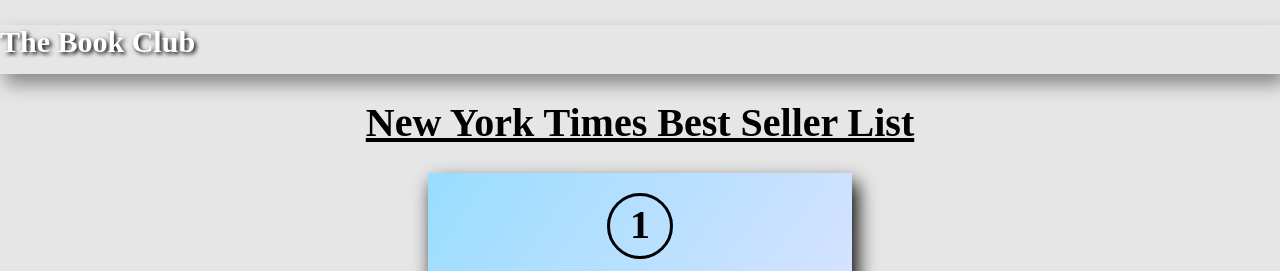
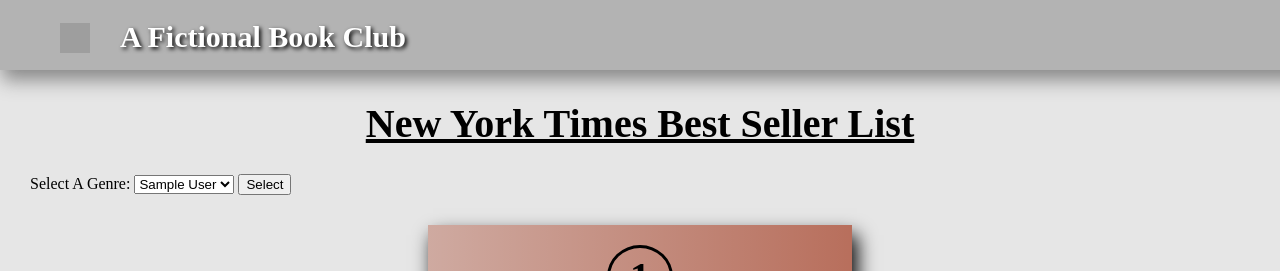
Before and after one commit to jnottin/bookClub, a Django app: page / in a window 1280 px wide. Shown: the top 271 px of the page. Run offline with Django 3.2, Linux system fonts and the light colour scheme; tables that the repository leaves empty hold one stand-in row (values such as "Sample post"); a database or web service that is not in the repository returns one stand-in record (values such as "Sample title"); data that the repository does not hold is empty; grey boxes are pictures that could not be loaded.

Commit message:
finished adding the post route for selecting a genre, just a few other problems

```diff
--- a/bookClub_project/static/css/base.css
+++ b/bookClub_project/static/css/base.css
@@ -1,18 +1,53 @@
 body {
     background-color: rgb(230, 230, 230);
+    /* background-image: linear-gradient(to right, rgba(153, 221, 255, .1), rgba(153, 221, 255, 1)); */
     margin: 0 0;
+    /* font-family: 'Noto Serif TC', serif; */
 }
 
+.navbar {
+    margin-top: 0;
+    overflow: hidden;
+    box-shadow: 2px 10px 18px #888888;
+    background-color:  rgb(179, 179, 179);
+    list-style: none;
+    margin-bottom: 40px;
+    position: fixed;
+    top: 0;
+    width: 100%;
+    height: 70px;
+    z-index: 1;
+}
+
+.nav-item {
+    float: left;
+    text-align: center;
+    text-decoration: none;
+    padding: 20px 10px;
+}
+
+.logo {
+    padding-top: 3px;
+    height: 30px;
+    width: 30px;
+}
 .app-title {
-    box-shadow: 5px 10px 18px #888888;
     font-size: 30px;
-    width: 100%;
-    float: left;
-    padding-bottom: 15px;
     color: white;
     text-shadow: 2px 2px 4px #000000;
+    margin: 0;
+    padding: 0;
+    /* font-family: 'Cinzel', serif; */
+
 }
 
 .app-title-link {
     text-decoration: none;
+    padding: 0;
 }
+
+.select-genre {
+    font-size: 20px;
+    margin-top: 7px;
+    margin-left: 40px;
+}
--- a/bookClub_project/static/css/book_list.css
+++ b/bookClub_project/static/css/book_list.css
@@ -1,10 +1,17 @@
-
 .book-list-title {
+  margin-top: 100px;
     font-size: 40px;
     text-align: center;
-    margin-top: 0;
+    z-index: 2;
 }
 
+.book-title {
+  font-size: 20px;
+}
+
+.book-nontitle {
+  font-size: 15px;
+}
 
 .book_content_all {
     margin: 0 auto;
@@ -13,12 +20,17 @@
     box-shadow: 5px 10px 18px black;
     padding: 20px;
     margin-bottom: 50px;
-    background-image: linear-gradient(to right, rgb(153, 221, 255), rgb(255, 230, 255));
-    background-image: linear-gradient(to bottom right, rgb(153, 221, 255), rgb(255, 230, 255));
+    /* dark red */
+    background-image: linear-gradient(to right, rgba(153, 31, 0, .3), rgba(153, 31, 0, .6));
+    /* Grey */
+    /* background-image: linear-gradient(to right, rgba(102, 102, 102, .2), rgba(102, 102, 102, 1)); */
+    /* Blue to pink */
+    /* background-image: linear-gradient(to right, rgb(153, 221, 255, ), rgb(255, 230, 255)); */
+    /* blue content */
+    /* background-image: linear-gradient(to right, rgba(153, 221, 255, .2), rgba(153, 221, 255, 1)); */
 }
 
 .book-text-content {
-    font-size: 20px;
     text-align: left;
     padding: 0 20px;
     transition: all .2s ease-in-out;
@@ -32,6 +44,7 @@
     width: 50px;
     border: 3px solid black;
     padding: 5px;
+    padding-bottom: 2px;
     font-size: 40px;
     margin-bottom: 4%;
 }
@@ -41,24 +54,25 @@
 .book {
     transform-style: preserve-3d;
     height: 300px;
-    cursor: pointer;
     backface-visibility: visible;
-    text-align: center;
-    margin: 0 auto;
+    display: flex;
+    justify-content: center;
+    align-items: center;
   }
 
-  .front {
-    display: inline-block;
-  }
 
   .front, .back, .page1, .page2, .page3, .page4, .page5, .page6 {
     transform-style: preserve-3d;
     position: absolute;
     width: 200px;
     height: 100%;
-    top: 0; left: 0;
+    top: 0;
     transform-origin: left center;
     transition: transform .5s ease-in-out, box-shadow .35s ease-in-out;
+  }
+
+  .front {
+    background: white;
   }
 
   .back {
@@ -137,3 +151,16 @@
   .book:hover .back {
     transform: rotateY(-5deg) scale(1.1);
   }
+
+  .description-text {
+    font-size: 18px;
+    /* margin: 2px; */
+  }
+
+  .select-label {
+    margin-left: 30px;
+    margin-bottom: 30px;
+  }
+
+  /* SELECT CUSTOM */
+  /*the container must be positioned relative:*/
--- a/bookClub_project/templates/base.html
+++ b/bookClub_project/templates/base.html
@@ -8,18 +8,24 @@
     <meta name="viewport" content="width=device-width, initial-scale=1.0">
     <meta http-equiv="X-UA-Compatible" content="ie=edge">
     <link rel="stylesheet" href="{% static 'css/base.css' %}">
-    <title> The Book Club </title>
+    <link href="https://fonts.googleapis.com/css?family=Noto+Serif+TC" rel="stylesheet">
+    <link rel="shortcut icon" href="https://s3-us-west-2.amazonaws.com/s.cdpn.io/387928/nyt-logo.png" />
+    <title>A Fictional Book Club</title>
     {% block styles%}
     {% endblock %}
 
 </head>
 
 <body>
-    <nav>
-        <a class="app-title-link" href="/">
-            <h1 class="app-title">The Book Club</h1>
-        </a>
-    </nav>
+    <ul class="navbar">
+        <li class="nav-item"><img class="logo nav-item" src="https://s3-us-west-2.amazonaws.com/s.cdpn.io/387928/nyt-logo.png"
+                alt=""></li>
+        <li class="nav-item">
+            <a class="app-title-link" href="/">
+                <h1 class="app-title">A Fictional Book Club</h1>
+            </a>
+        </li>
+    </ul>
 
 
     {% block content%}
--- a/bookClub_project/templates/book_list.html
+++ b/bookClub_project/templates/book_list.html
@@ -8,7 +8,23 @@
 
 
 {% block content %}
-<h1 class="book-list-title"><u> New York Times Best Seller List</u></u></h1>
+<h1 class="book-list-title"><u>New York Times Best Seller List</u></h1>
+
+
+
+<form action="/" method="post" class="select-label">
+    {% csrf_token %}
+    <label for="select_a_genre">Select A Genre: </label>
+    <select method="POST" name='value'>
+        {% for genre in genres %}
+        <option value="{{genre.list_name_encoded}}">{{genre.display_name}}</option>
+        {% endfor %}
+    </select>
+    <input type="submit" value="Select">
+</form>
+
+
+
 {% for book in books.results %}
 
 
@@ -16,22 +32,26 @@
     <h2 class="book-rank">{{book.rank}}</h2>
     <div class="book">
         <div class="back"></div>
-        <div class="page6">{{book.book_details.0.description}}</div>
+        <div class="page6">
+            <p class="description-text">{{book.book_details.0.description}}</p>
+        </div>
         <div class="page5"></div>
         <div class="page4"></div>
         <div class="page3"></div>
         <div class="page2"></div>
         <div class="page1"></div>
-        <img class="front" src="https://i.imgur.com/4cJ5IaQ.jpg" alt='{{book.book_details.0.title}} Cover'>
-        <!-- <img class="front" src="{{book.cover.items.0.volumeInfo.imageLinks.thumbnail}}" alt='{{book.book_details.0.title}} Cover'> -->
+        <!-- <img class="front" src="https://i.imgur.com/4cJ5IaQ.jpg" alt='{{book.book_details.0.title}} Cover'> -->
+        <img class="front" src="{{book.cover.items.0.volumeInfo.imageLinks.thumbnail}}" alt='{{book.book_details.0.title}} Cover Not Available'>
     </div>
-    <h2 class="book-text-content">{{ book.book_details.0.title}} </h2>
-    <h2 class="book-text-content">By {{book.book_details.0.author}}</h2>
-    <h2 class="book-text-content">Rank Last week: {{book.rank_last_week}}</h2>
-    <h2 class="book-text-content">Weeks On List: {{book.weeks_on_list}}</h2>
-    <a class="book-text-content" href="{{book.amazon_product_url}}">Find book on Amazon!</a>
+    <h2 class="book-text-content book-title">{{ book.book_details.0.title}} </h2>
+    <h2 class="book-text-content book-nontitle">By {{book.book_details.0.author}}</h2>
+    <hr>
+    <h2 class="book-text-content book-nontitle">Rank Last week: {{book.rank_last_week}}</h2>
+    <h2 class="book-text-content book-nontitle">Weeks On List: {{book.weeks_on_list}}</h2>
+    <a class="book-text-content book-nontitle" href="{{book.amazon_product_url}}">Find book on Amazon!</a>
 </div>
 
 {% endfor %}
 
+
 {% endblock %}
--- a/bookClub_project/views.py
+++ b/bookClub_project/views.py
@@ -9,28 +9,42 @@ nyt_apiKey = 'i2gBHvKpbi0ZxGtoRAzX85JBi8iOot7t'
 googleBooks_apiKey ='AIzaSyDs_cKUw7nk8l-QIVUVwyPlx1a3aRo_s2Q'
 
 def book_list(request):
-    response_books = requests.get('https://api.nytimes.com/svc/books/v3/lists.json?list-name=hardcover-fiction&api-key=' + nyt_apiKey)
+    selected_genre = 'hardcover-fiction'
+    #Get NYT Best Seller genres
+    response_genres = requests.get('https://api.nytimes.com/svc/books/v3/lists/names.json?&api-key=' + nyt_apiKey)
+    genres_data = response_genres.json()
+    genres = genres_data['results']
+    if request.method == "POST":
+        selected_genre = request.POST['value']
+        print(selected_genre)
+    #Get NYT Best Seller List
+    response_books = requests.get('https://api.nytimes.com/svc/books/v3/lists.json?list-name=' + selected_genre +'&api-key=' + nyt_apiKey)
     books = response_books.json()
     books_results = books['results']
-    print(books_results)
-    # for book in books_results:
-    #     if book['book_details'][0]['primary_isbn10']:
-    #         isbn = book['book_details'][0]['primary_isbn10']
-    #         response_covers = requests.get('https://www.googleapis.com/books/v1/volumes?q=isbn:' + isbn + "&key=" + googleBooks_apiKey)
-    #         cover_data = response_covers.json()
-    #         if cover_data['totalItems'] == 0:
-    #             isbn = book['isbns'][1]['isbn10']
-    #             response_covers = requests.get('https://www.googleapis.com/books/v1/volumes?q=isbn:' + isbn + "&key=" + googleBooks_apiKey)
-    #             cover_data = response_covers.json()
-    #     else:
-    #         cover_data = "Missing Cover"
+    #Get Covers
+    for book in books_results:
+        if book['book_details'][0]['primary_isbn10']:
+            isbn = book['book_details'][0]['primary_isbn10']
+            response_covers = requests.get('https://www.googleapis.com/books/v1/volumes?q=isbn:' + isbn + "&key=" + googleBooks_apiKey)
+            cover_data = response_covers.json()
+        #while loop, while cover_data['totalItems'] == 0 keep book['isbns'][i + 1][0]['isbn10']
+            if cover_data['totalItems'] == 0:
+                isbn = book['isbns'][0]['isbn10']
+                response_covers = requests.get('https://www.googleapis.com/books/v1/volumes?q=isbn:' + isbn + "&key=" + googleBooks_apiKey)
+                cover_data = response_covers.json()
+                if cover_data['totalItems'] == 0:
+                    isbn = book['isbns'][1]['isbn10']
+                    response_covers = requests.get('https://www.googleapis.com/books/v1/volumes?q=isbn:' + isbn + "&key=" + googleBooks_apiKey)
+                    cover_data = response_covers.json()
+        else:
+            cover_data = "Missing Cover"
 
-    #     book['cover'] = cover_data
+        book['cover'] = cover_data
 
-    print(books)
-    # print(book['cover'])
     return render(request, 'book_list.html', {
         'books': books,
+        'genres': genres,
+        'selected_genre': selected_genre,
     })
 
 
@@ -40,3 +54,6 @@ def book_list(request):
 
 # TEST API LINK FOR NYT API BOOK USING NYT ISBN
 # https://www.googleapis.com/books/v1/volumes?q=isbn:0399179364&key=AIzaSyDs_cKUw7nk8l-QIVUVwyPlx1a3aRo_s2Q
+
+#List of names like fiction Biography etc
+#https://api.nytimes.com/svc/books/v3/lists/names.json?&api-key=i2gBHvKpbi0ZxGtoRAzX85JBi8iOot7t
```
Also changed, not shown: notes.txt (+18 -0 lines).
